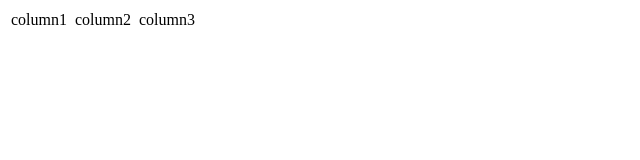
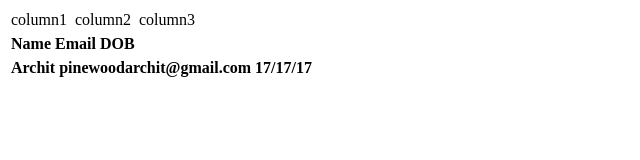
Before and after one commit to testing-archit/exploringHTMLcss, a plain HTML site: page 03_tables.html in a window 1280 px wide. Shown: the whole page, without its empty margins (0-640 px from the left). Drawn offline with Linux system fonts and the light colour scheme.

Commit message:
learnt basics about table

```diff
--- a/03_tables.html
+++ b/03_tables.html
@@ -11,8 +11,23 @@
             <td>column1 <td>
             <td>column2 <td>
             <td>column3  <td>
+    </table>
+    <table>
+            <tr>
+                <th> Name</th>
+                <th> Email</th>
+                <th> DOB </th>
+            </tr>
 
-        </tr>
     </table>
+      <table>
+            <tr>
+                <th> Archit</th>
+                <th> pinewoodarchit@gmail.com</th>
+                <th> 17/17/17</th>
+            </tr>
+
+    </table>
+
 </body>
 </html>
```
